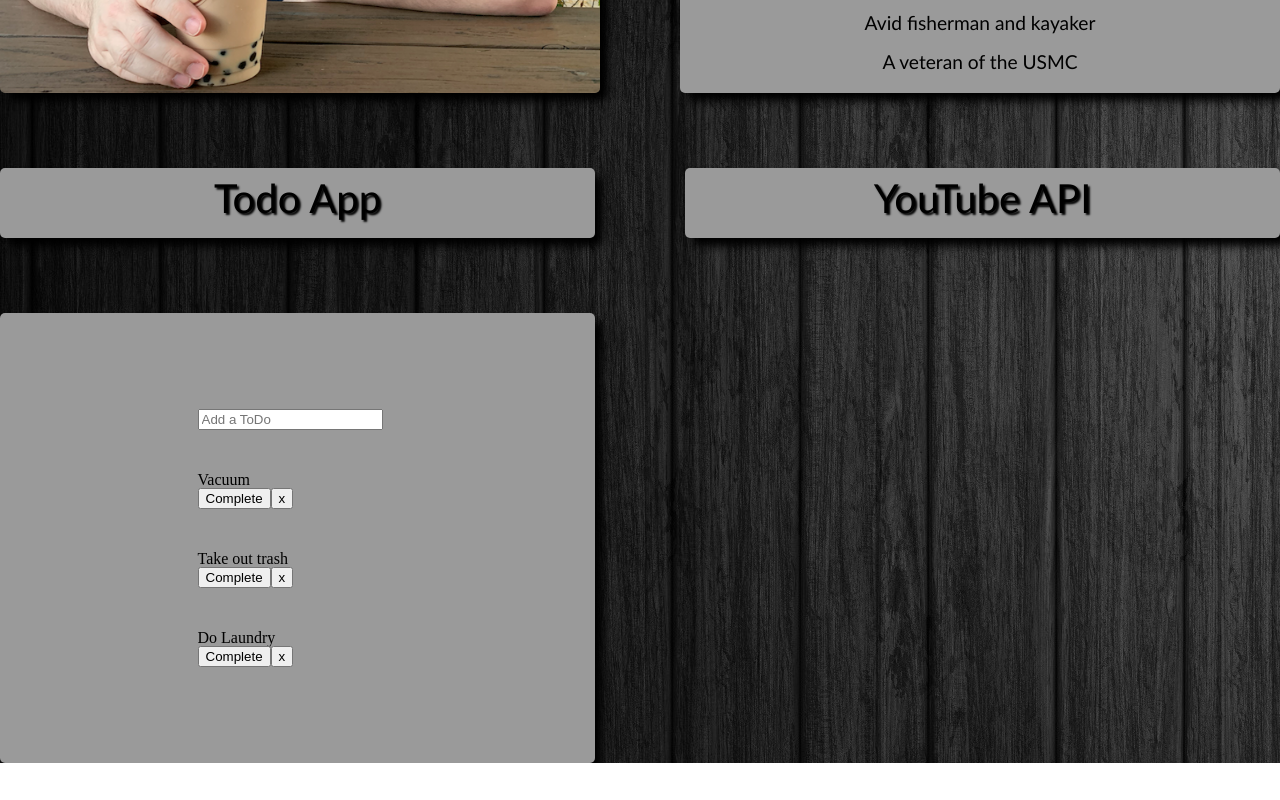
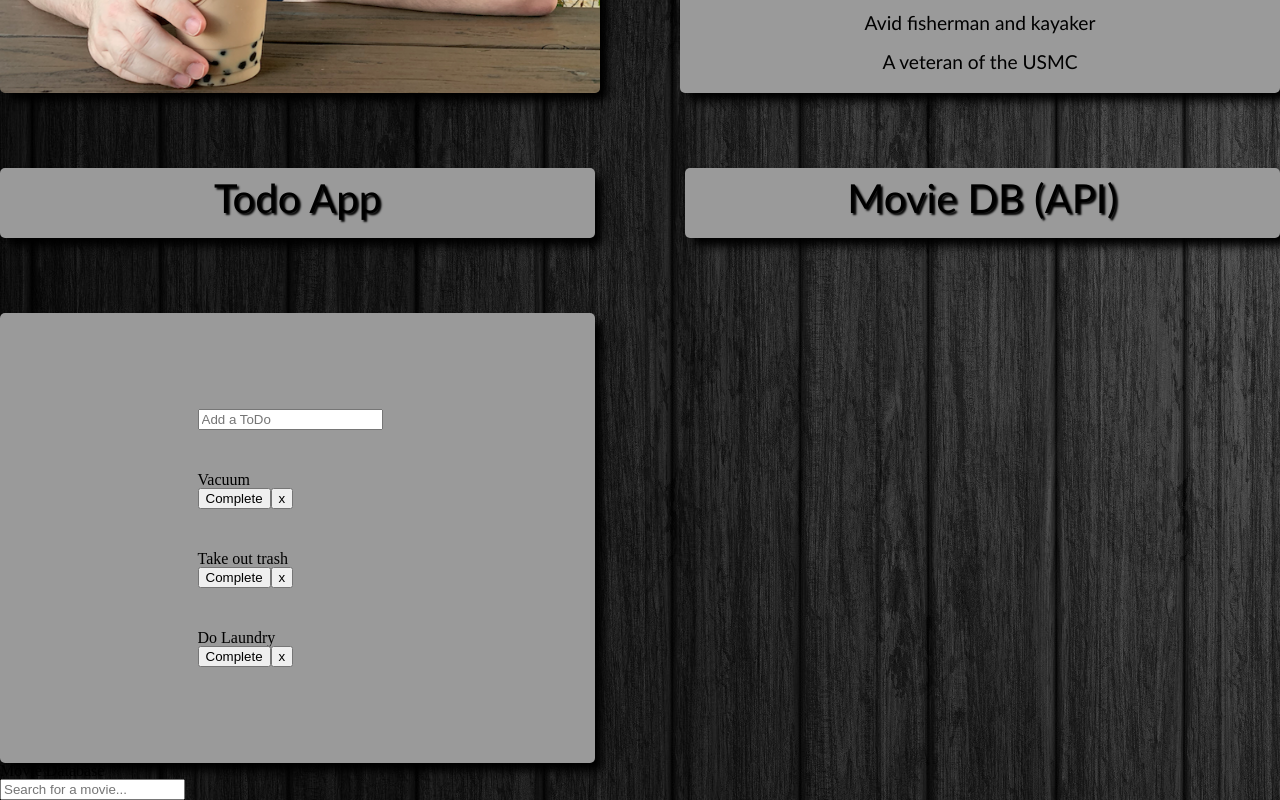
Before and after one commit to VaderSteve76/React-Portfolio, a React (Create React App) app in the folder portfolio/: page / in a window 1280 px wide. Shown: the part 522-1322 px from the top of the page. Before the commit the page ends 1285 px from the top, so only its background shows below. Built offline with nearby package versions, Linux system fonts and the light colour scheme; what react-animations would draw is missing.

Commit message:
Added MovieDB app, just need to add styling

```diff
--- a/portfolio/src/Components/AppContainer/AppContainer.js
+++ b/portfolio/src/Components/AppContainer/AppContainer.js
@@ -1,6 +1,7 @@
 import React, { Component } from 'react';
 import * as S from './AppContainerStyles';
 import TodoApp from '../TodoApp/TodoApp';
+import Movie from '../MovieDB/MovieDB';
 
 
 export default class AppContainer extends Component {
@@ -8,6 +9,7 @@ export default class AppContainer extends Component {
     return (
       <S.AppMain>
         <TodoApp />
+        <Movie />
       </S.AppMain>
     )
   }
--- a/portfolio/src/Components/AppTitle/AppTitles.js
+++ b/portfolio/src/Components/AppTitle/AppTitles.js
@@ -6,7 +6,7 @@ export default class AppTitles extends Component {
     return (
       <S.MAIN>
         <S.TODO>Todo App</S.TODO>
-        <S.YouTube>YouTube API</S.YouTube>
+        <S.YouTube>Movie DB (API)</S.YouTube>
       </S.MAIN>
     )
   }
--- /dev/null
+++ b/portfolio/src/Components/MovieDB/MovieDB.js
@@ -0,0 +1,67 @@
+import React, { useState } from 'react';
+import axios from 'axios';
+import Search from '../MovieDB/Search';
+import Results from '../MovieDB/Results';
+import Popup from '../MovieDB/Popup';
+
+function Movie() {
+  const [state, setState] = useState({
+    s: "",
+    results: [],
+    selected: {}
+  });
+  const apiurl = "http://www.omdbapi.com/?apikey=dfe6d885";
+
+  const search = (e) => {
+    if (e.key === "Enter") {
+      axios(apiurl + "&s=" + state.s).then(({ data }) => {
+        let results = data.Search;
+
+        setState(prevState => {
+          return { ...prevState, results: results }
+        })
+      });
+    }
+  }
+
+  const handleInput = (e) => {
+    let s = e.target.value;
+
+    setState(prevState => {
+      return { ...prevState, s: s }
+    });
+  }
+
+  const openPopup = id => {
+    axios(apiurl + "&i=" + id).then(({ data }) => {
+      let result = data;
+
+      console.log(result);
+
+      setState(prevState => {
+        return { ...prevState, selected: result }
+      });
+    });
+  }
+
+  const closePopup = () => {
+    setState(prevState => {
+      return { ...prevState, selected: {} }
+    });
+  }
+
+  return (
+    <main>
+      <header>
+        <h1>Movie Database</h1>
+      </header>
+        <Search handleInput={handleInput} search={search} />
+
+        <Results results={state.results} openPopup={openPopup} />
+
+        {(typeof state.selected.Title != "undefined") ? <Popup selected={state.selected} closePopup={closePopup} /> : false}
+    </main>
+  );
+}
+
+export default Movie;
--- /dev/null
+++ b/portfolio/src/Components/MovieDB/Popup.js
@@ -0,0 +1,19 @@
+import React from 'react';
+
+function Popup({ selected, closePopup }) {
+	return (
+		<section className="popup">
+			<div className="content">
+				<h2>{ selected.Title } <span>({ selected.Year })</span></h2>
+				<p className="rating">Rating: {selected.imdbRating}</p>
+				<div className="plot">
+					<img src={selected.Poster} alt="movie poster" />
+					<p>{selected.Plot}</p>
+				</div>
+				<button className="close" onClick={closePopup}>Close</button>
+			</div>
+		</section>
+	)
+}
+
+export default Popup;
--- /dev/null
+++ b/portfolio/src/Components/MovieDB/Result.js
@@ -0,0 +1,12 @@
+import React from 'react';
+
+function Result({ result, openPopup }) {
+	return (
+		<div className="result" onClick={() => openPopup(result.imdbID)}>
+			<img src={result.Poster} alt="movie poster" />
+			<h3>{result.Title}</h3>
+		</div>
+	)
+}
+
+export default Result;
--- /dev/null
+++ b/portfolio/src/Components/MovieDB/Results.js
@@ -0,0 +1,14 @@
+import React from 'react';
+import Result from './Result';
+
+function Results ({ results, openPopup }) {
+	return (
+		<section className="results">
+			{results.map(result => (
+				<Result key={result.imdbID} result={result} openPopup={openPopup} />
+			))}
+		</section>
+	)
+}
+
+export default Results;
--- /dev/null
+++ b/portfolio/src/Components/MovieDB/Search.js
@@ -0,0 +1,16 @@
+import React from 'react';
+
+function Search({ handleInput, search }) {
+  return (
+    <section className="searchbox-wrap">
+      <input type="text"
+        placeholder="Search for a movie..."
+        className="searchbox"
+        onChange={handleInput}
+        onKeyPress={search}
+      />
+    </section>
+  )
+}
+
+export default Search
```
Also changed, not shown: portfolio/src/Components/MovieDB/MovieDBStyles.js (added), 2 other files (tests, documents, lock files or other folders).
